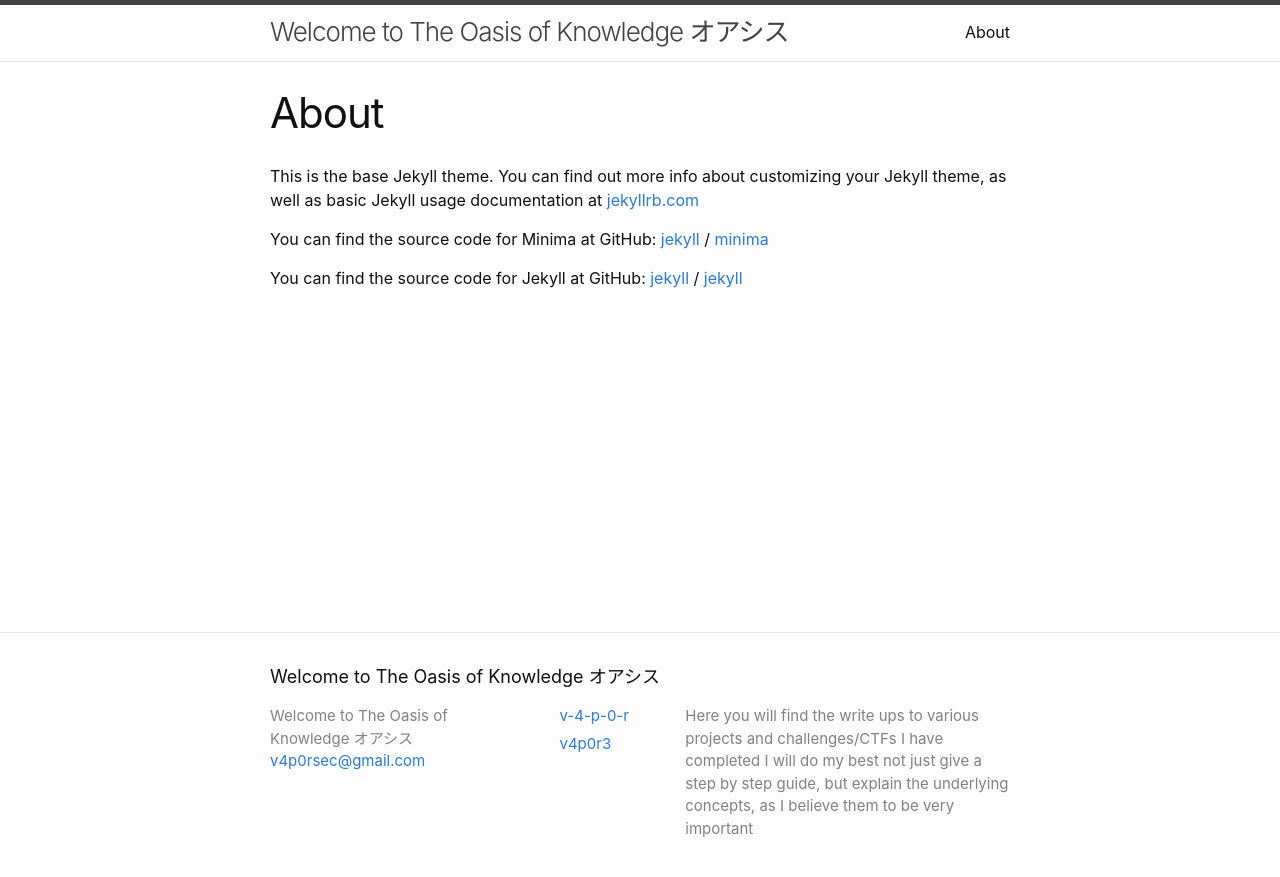
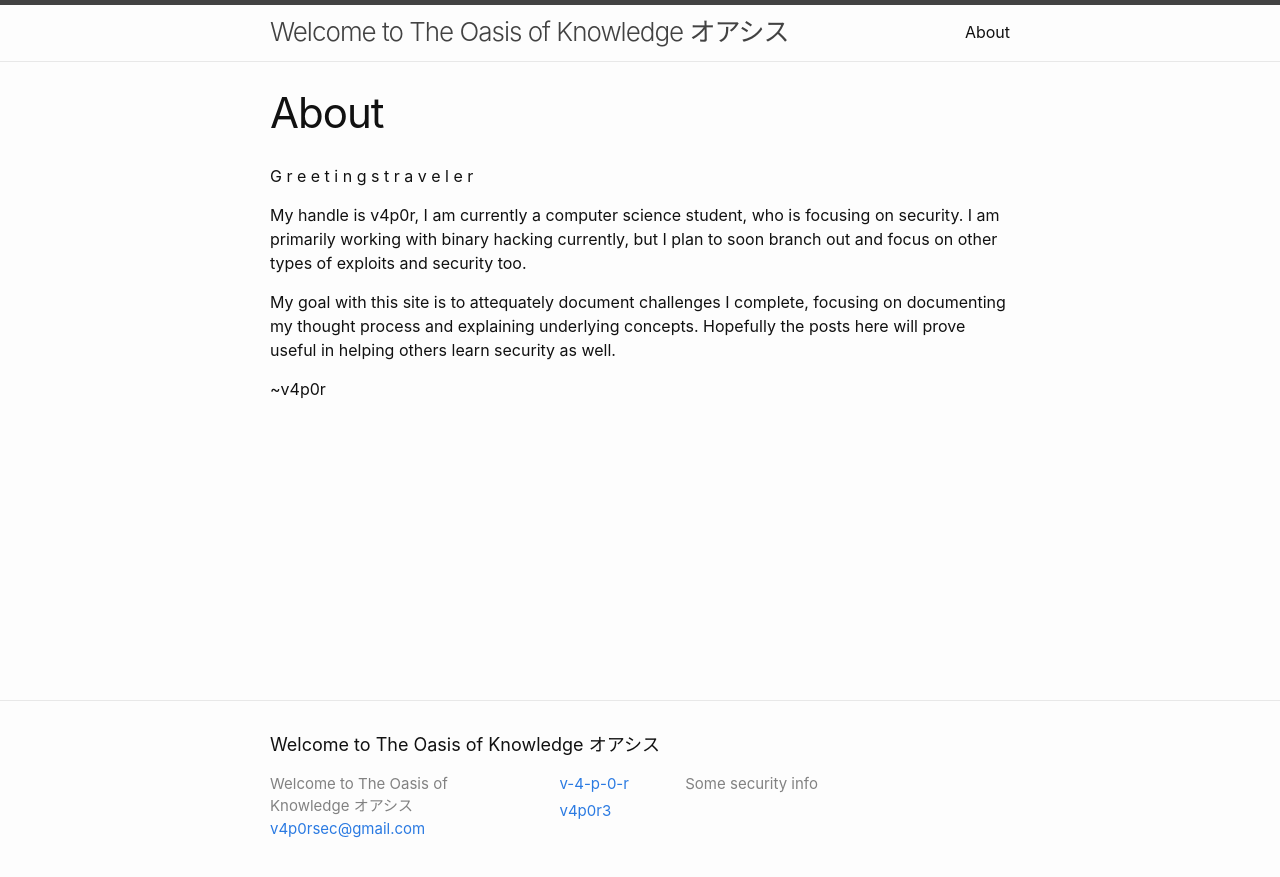
Before and after one commit to v-4-p-0-r/v-4-p-0-r.github.io, a Jekyll site: the page built from about.md, in a window 1280 px wide. Shown: the top 877 px of the page. Built offline with Jekyll 4.4.1, drawn with Linux system fonts in a browser that asks for light colours.

Commit message:
changed 'about'

```diff
--- a/_config.yml
+++ b/_config.yml
@@ -16,9 +16,7 @@
 title: Welcome to The Oasis of Knowledge オアシス
 email: v4p0rsec@gmail.com
 description: >- # this means to ignore newlines until "baseurl:"
-  Here you will find the write ups to various projects and challenges/CTFs I have completed
-
-  I will do my best not just give a step by step guide, but explain the underlying concepts, as I believe them to be very important
+  Some security info
 baseurl: "" # the subpath of your site, e.g. /blog
 url: "" # the base hostname & protocol for your site, e.g. http://example.com
 twitter_username: v4p0r3
--- a/_posts/2018-08-19-intro-to-buffer-overflows.markdown
+++ b/_posts/2018-08-19-intro-to-buffer-overflows.markdown
@@ -17,5 +17,4 @@ int main(int argc, char *argv){
 	return 0;
 	}
 {% endhighlight %}
-
 Looks innocent enough, and is also a pretty useless program. But what if you give it more than it is programmed to hold?
--- a/about.md
+++ b/about.md
@@ -4,15 +4,10 @@ title: About
 permalink: /about/
 ---
 
-This is the base Jekyll theme. You can find out more info about customizing your Jekyll theme, as well as basic Jekyll usage documentation at [jekyllrb.com](https://jekyllrb.com/)
+G r e e t i n g s  t r a v e l e r
 
-You can find the source code for Minima at GitHub:
-[jekyll][jekyll-organization] /
-[minima](https://github.com/jekyll/minima)
+My handle is v4p0r, I am currently a computer science student, who is focusing on security. I am primarily working with binary hacking currently, but I plan to soon branch out and focus on other types of exploits and security too.
 
-You can find the source code for Jekyll at GitHub:
-[jekyll][jekyll-organization] /
-[jekyll](https://github.com/jekyll/jekyll)
+My goal with this site is to attequately document challenges I complete, focusing on documenting my thought process and explaining underlying concepts. Hopefully the posts here will prove useful in helping others learn security as well.
 
-
-[jekyll-organization]: https://github.com/jekyll
+~v4p0r
```
